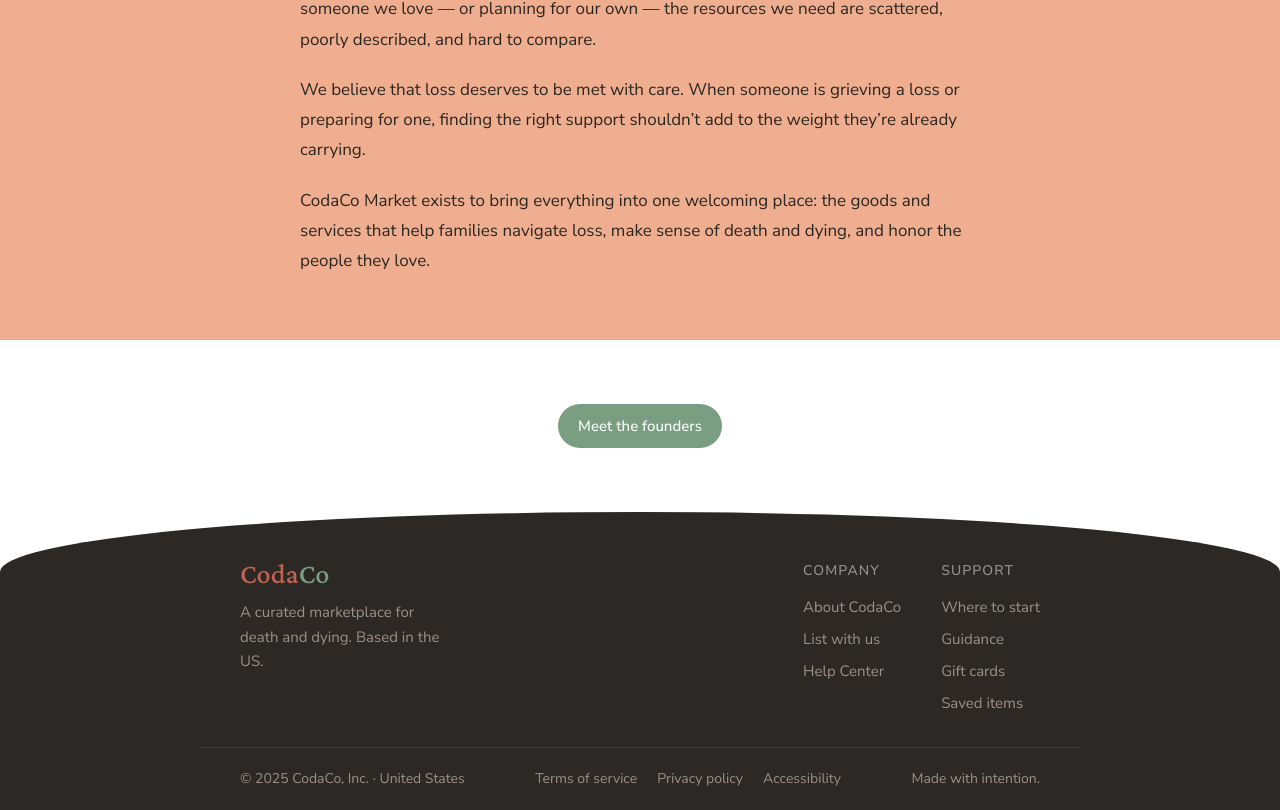
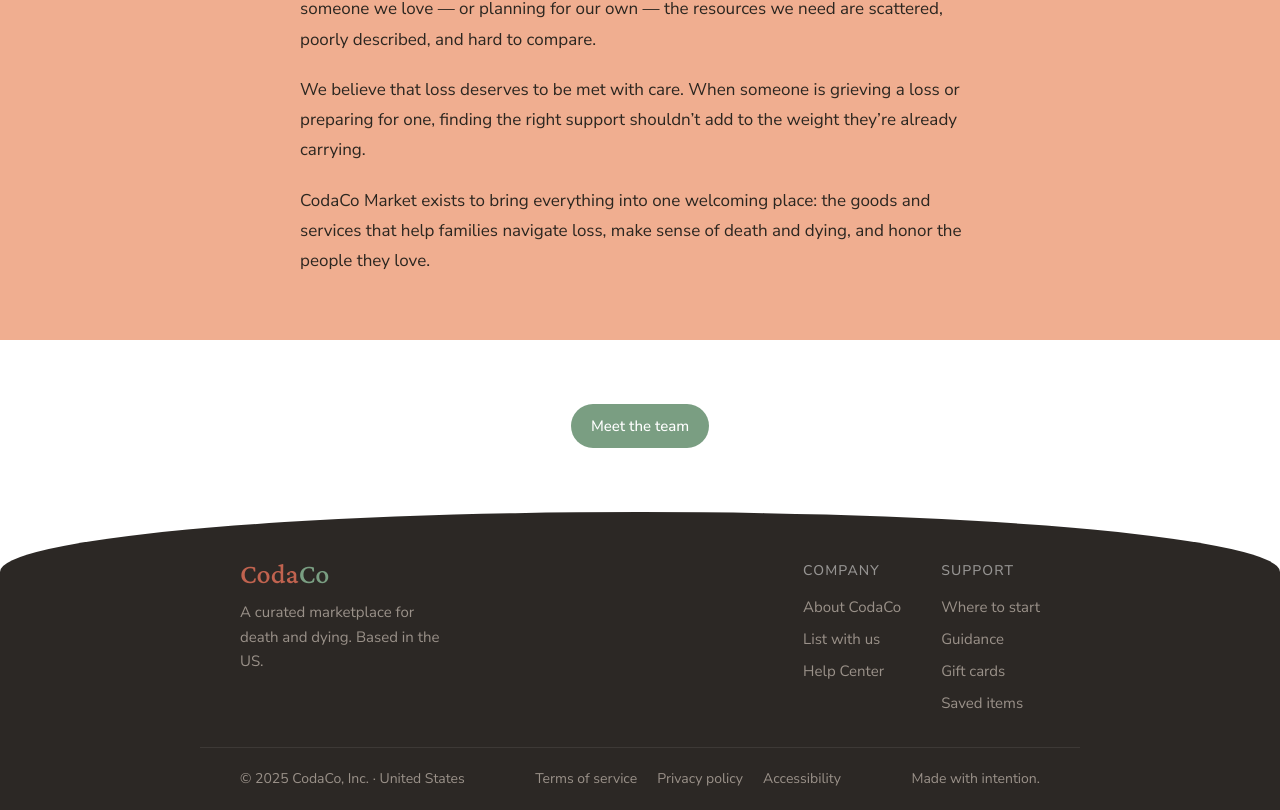
Before and after one commit to julianabernstein-codaco/coda-co, a Next.js app: page /about in a window 1280 px wide. Shown: the part 729-1539 px from the top of the page. Built offline with nearby package versions, Linux system fonts and the light colour scheme; no server answers.

Commit message:
Change /about CTA to Meet the team
Co-Authored-By: Claude Opus 4.8 <noreply@anthropic.com>
Claude-Session: https://claude.ai/code/session_01Q1CwSaRJp8CLARRCGsxQNZ

```diff
--- a/app/about/page.tsx
+++ b/app/about/page.tsx
@@ -68,10 +68,10 @@ export default function AboutPage() {
         </Container>
       </section>
 
-      {/* White space before the footer — invitation to meet the founders */}
+      {/* White space before the footer — invitation to meet the team */}
       <section className="bg-white px-10 py-16 text-center">
         <Link href="/company" className="btn-secondary btn-md no-underline">
-          Meet the founders
+          Meet the team
         </Link>
       </section>
     </>
```
